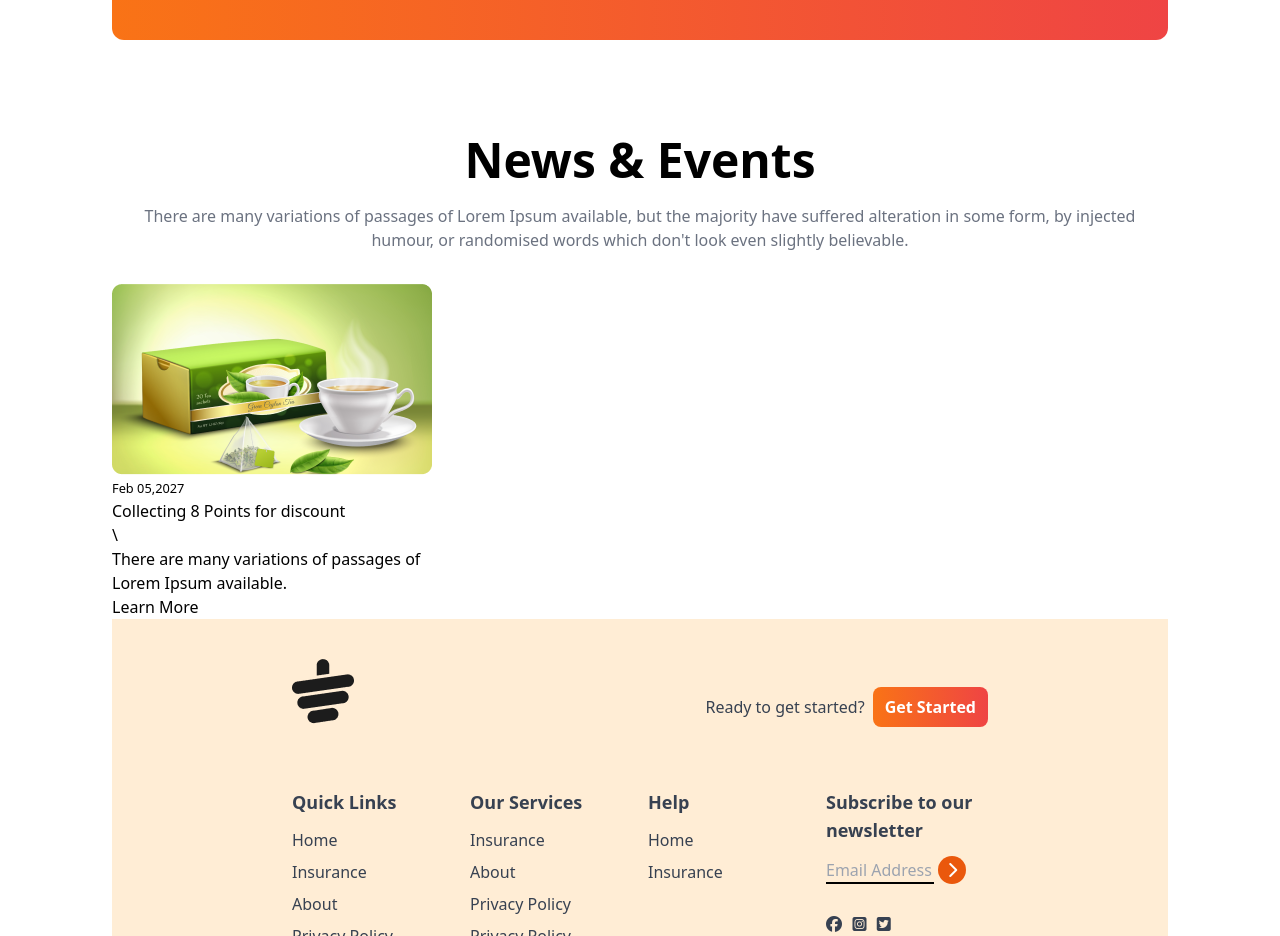
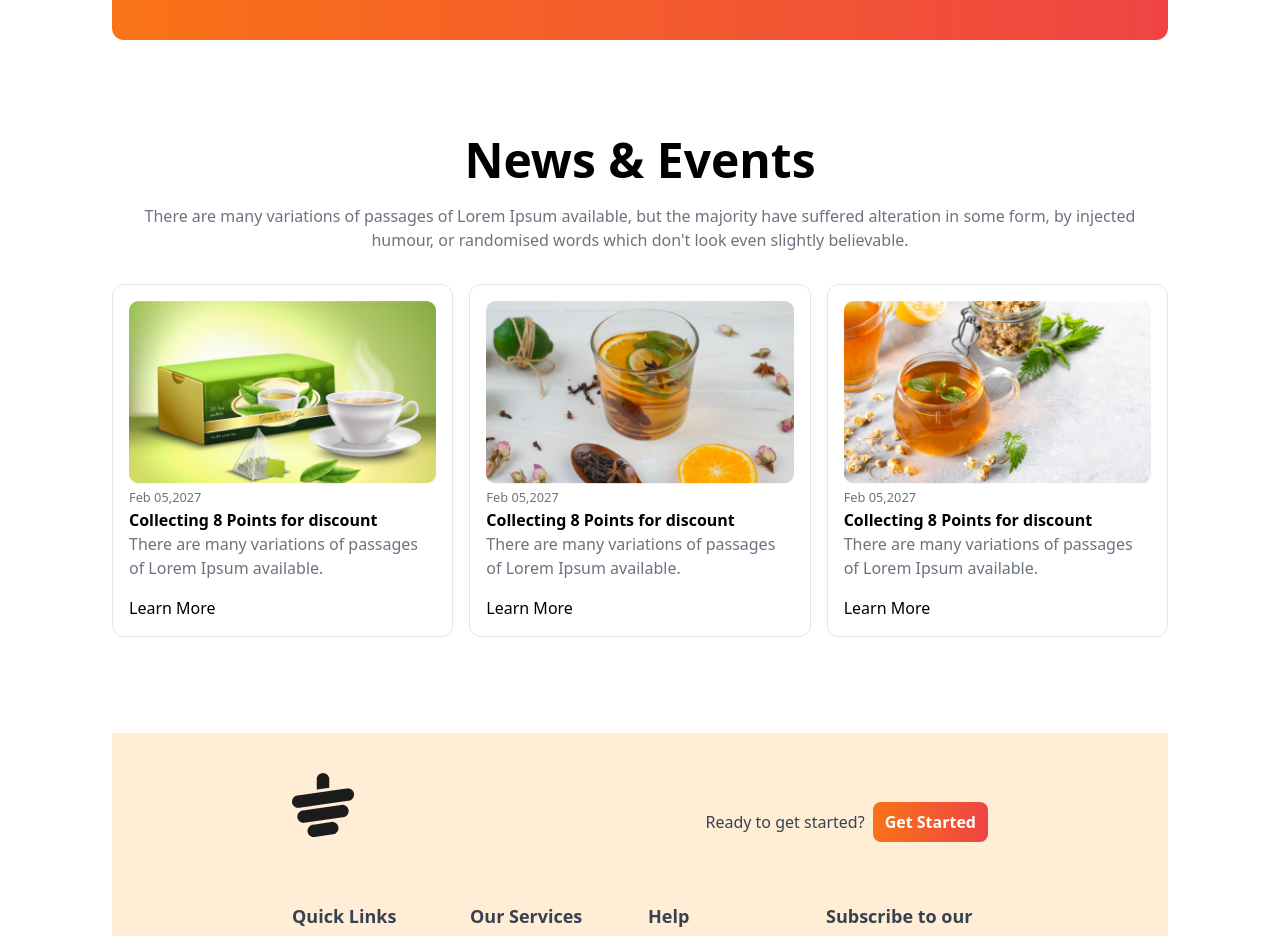
Before and after one commit to Astrophel112/Teahouse, a plain HTML site: page index.html in a window 1280 px wide. Shown: the part 2340-3276 px from the top of the page. Drawn offline with nearby package versions, Linux system fonts and the light colour scheme.

Commit message:
Finalization done!

```diff
--- a/index.html
+++ b/index.html
@@ -217,22 +217,36 @@
             </div>
           </section>
           <!-- News SECTION -->
-           <section>
-            <div>
+           <section class="mb-24">
+            <div class="">
               <!-- TEXT SECTION -->
                   <div class="mb-8" >
                     <h1 class="font-bold mb-5 text-center text-5xl">News & Events</h1>
                     <p class="text-gray-500 text-center ">There are many variations of passages of Lorem Ipsum available, but the majority have suffered alteration in some form, by injected humour, or randomised words which don't look even slightly believable. </p>
                   </div>
                   <!-- Card Section -->
-                   <div class="grid grid-cols-1 lg:grid-cols-3">
+                   <div class="grid grid-cols-1 lg:grid-cols-3 gap-4">
                         <!-- lil cards -->
-                        <div>
-                          <img src="./images/news-1.png" alt="">
-                          <small>Feb 05,2027</small>
-                          <h3>Collecting 8 Points for discount</h3>\
-                          <p>There are many variations of passages of Lorem Ipsum available.</p>
-                          <p>Learn More</p>
+                        <div class="border rounded-xl mx-auto p-4">
+                          <img class="mx-auto" src="./images/news-1.png" alt="">
+                          <small class="text-gray-500">Feb 05,2027</small>
+                          <h3 class="font-bold">Collecting 8 Points for discount</h3>
+                          <p class="text-gray-500">There are many variations of passages of Lorem Ipsum available.</p>
+                          <p class="mt-4">Learn More</p>
+                        </div>
+                        <div class="border rounded-xl mx-auto p-4">
+                          <img class="mx-auto" src="./images/news-2.png" alt="">
+                          <small class="text-gray-500">Feb 05,2027</small>
+                          <h3 class="font-bold">Collecting 8 Points for discount</h3>
+                          <p class="text-gray-500">There are many variations of passages of Lorem Ipsum available.</p>
+                          <p class="mt-4">Learn More</p>
+                        </div>
+                        <div class="border rounded-xl mx-auto p-4">
+                          <img class="mx-auto" src="./images/news-3.png" alt="">
+                          <small class="text-gray-500">Feb 05,2027</small>
+                          <h3 class="font-bold">Collecting 8 Points for discount</h3>
+                          <p class="text-gray-500">There are many variations of passages of Lorem Ipsum available.</p>
+                          <p class="mt-4">Learn More</p>
                         </div>
 
 
```
